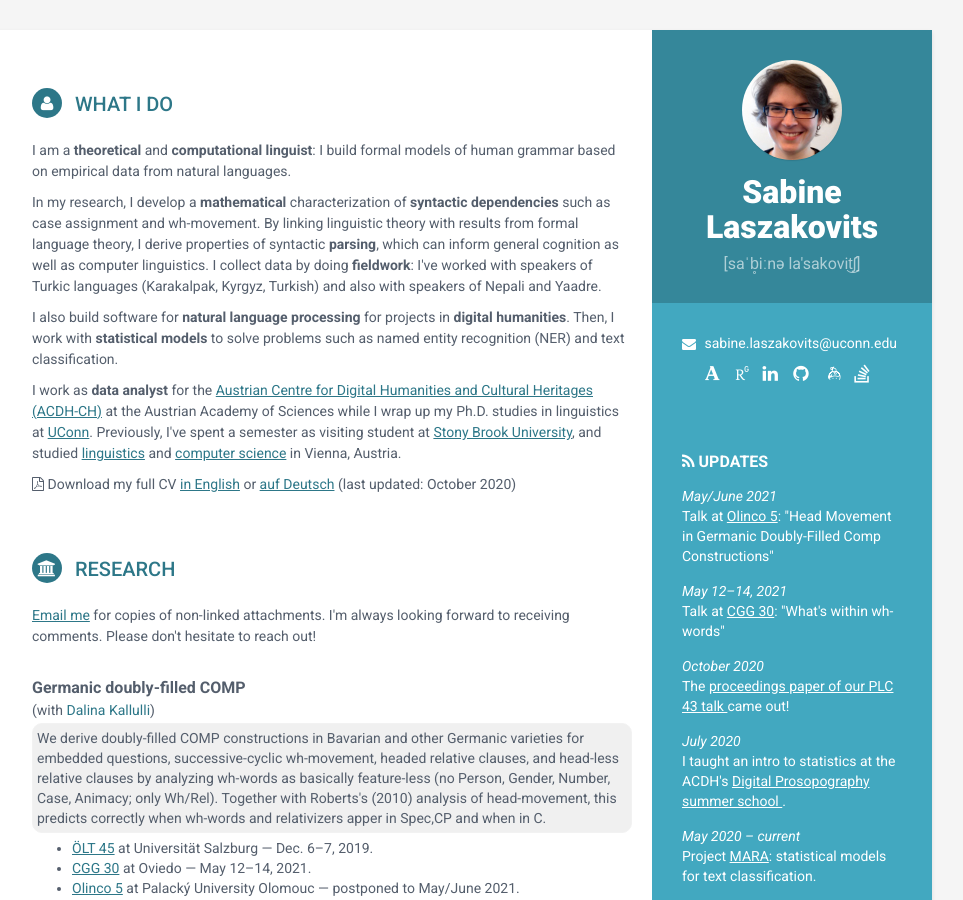
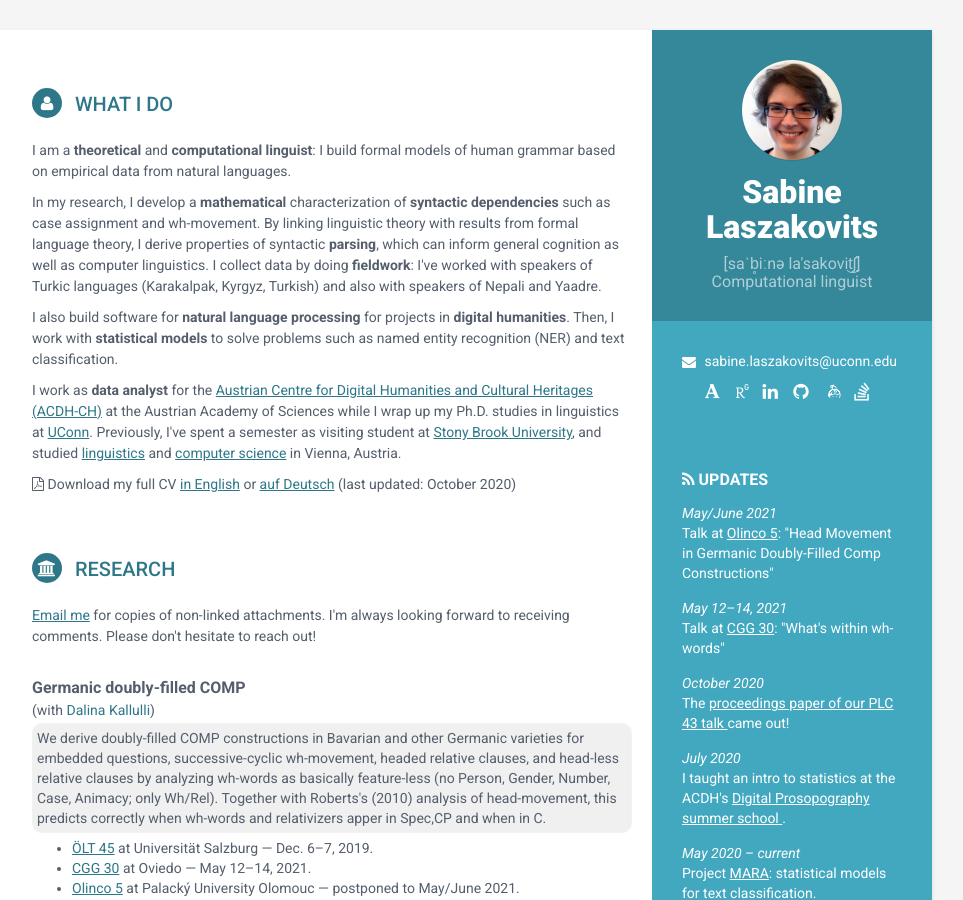
Before and after one commit to laszabine/laszabine.github.io, a Jekyll site: the page built from index.html, in a window 1280 px wide and 900 px high. Shown: the whole window, without its empty margins (188-1151 px from the left). Built offline with Jekyll 4.4.1, drawn with Linux system fonts in a browser that asks for light colours.

Commit message:
added tagline

```diff
--- a/_config.yml
+++ b/_config.yml
@@ -13,7 +13,7 @@ style: styles-1
 
 #Profile information
 name: Sabine Laszakovits
-tagline: ''
+tagline: 'Computational linguist'
 pic: profile.png  #place a 100x100 picture inside /assets/images/ folder and provide the name here
 
 #sidebar links
```
